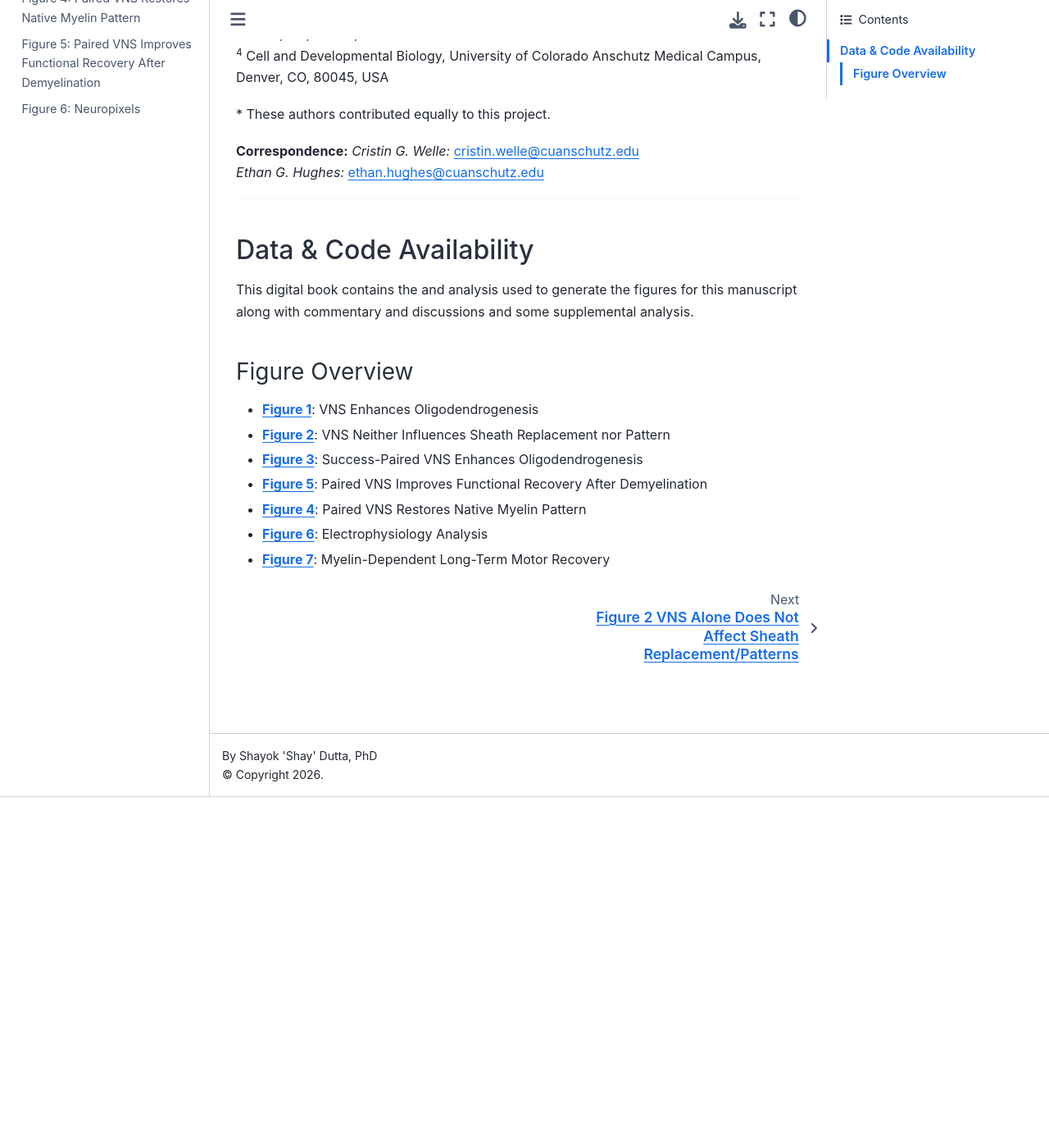
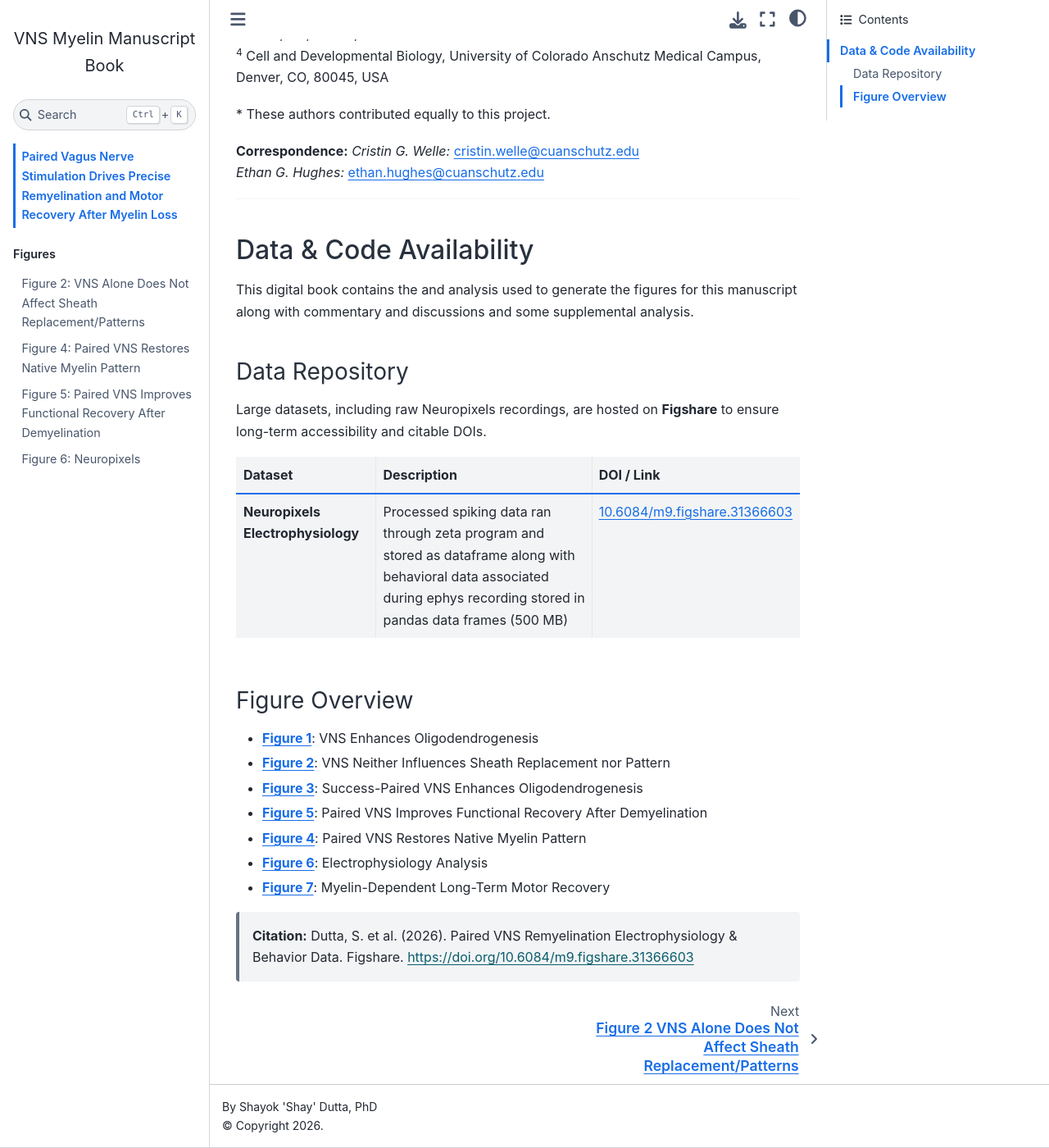
Before and after one commit to shayokdutta/vns_remyelination, a Jupyter Book: the page built from intro.md, in a window 1280 px wide and 1400 px high, scrolled down 428 px. Shown: the whole window at 82% size. Built offline with Jupyter Book 1.0.4 settings and Sphinx 7.4.7 and the Sphinx Book theme 1.1.4, drawn with Linux system fonts in a browser that asks for light colours; pages that are not in the unit, such as notebooks, are missing from menus.

Commit message:
Added figshare doi for npx data

```diff
--- a/intro.md
+++ b/intro.md
@@ -16,6 +16,11 @@
 
 ## Data & Code Availability
 This digital book contains the and analysis used to generate the figures for this manuscript along with commentary and discussions and some supplemental analysis.
+### Data Repository
+Large datasets, including raw Neuropixels recordings, are hosted on **Figshare** to ensure long-term accessibility and citable DOIs.
+| Dataset | Description | DOI / Link |
+| :--- | :--- | :--- |
+| **Neuropixels Electrophysiology** | Processed spiking data ran through zeta program and stored as dataframe along with behavioral data associated during ephys recording stored in pandas data frames (500 MB) | [10.6084/m9.figshare.31366603](https://figshare.com/articles/dataset/Paired_VNS_Remyelination_Electrophysiology_Behavior_Data/31366603)
 
 ### Figure Overview
 * **[Figure 1](figure1_VNSOligos.ipynb)**: VNS Enhances Oligodendrogenesis
@@ -25,3 +30,5 @@
 * **[Figure 4](figure4_myelinPatternRestoration.ipynb)**: Paired VNS Restores Native Myelin Pattern
 * **[Figure 6](figure6_Neuropixels.ipynb)**: Electrophysiology Analysis
 * **[Figure 7](figure7_longtermMyelin.ipynb)**: Myelin-Dependent Long-Term Motor Recovery
+
+> **Citation:** Dutta, S. et al. (2026). Paired VNS Remyelination Electrophysiology & Behavior Data. Figshare. https://doi.org/10.6084/m9.figshare.31366603
```
Also changed, not shown: 13 other files.
